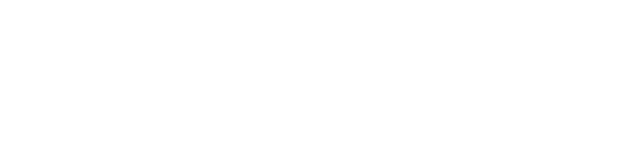
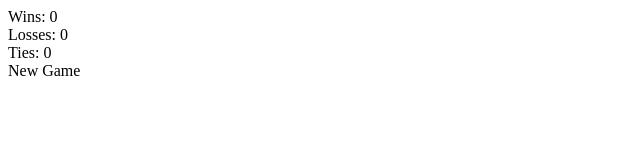
Before and after one commit to Ezmyrian/rock-paper-scissors, a plain HTML site: page index.html in a window 1280 px wide. Shown: the whole page, without its empty margins (0-640 px from the left). Drawn offline with Linux system fonts and the light colour scheme.

Commit message:
Add new game button and a display

```diff
--- a/index.html
+++ b/index.html
@@ -4,9 +4,25 @@
     <meta charset="UTF-8">
     <meta name="viewport" content="width=device-width, initial-scale=1.0">
     <title>Document</title>
-    <script src="./script.js"></script>
+    <script src="./script.js" defer></script>
   </head>
   <body>
-
+    <div id="display">
+      <div id="wins">Wins: 0</div>
+      <div id="losses">Losses: 0</div>
+      <div id="ties">Ties: 0</div>
+    </div>
+    <div>
+      <div id="newGame">New Game</div>
+    </div>
   </body>
 </html>
+
+
+<!--
+      <div>
+        <button class="selector" id="rock">Rock</button>
+        <button class="selector" id="paper">Paper</button>
+        <button class="selector" id="scissors">Scissors</button>
+      </div>
+-->
```
